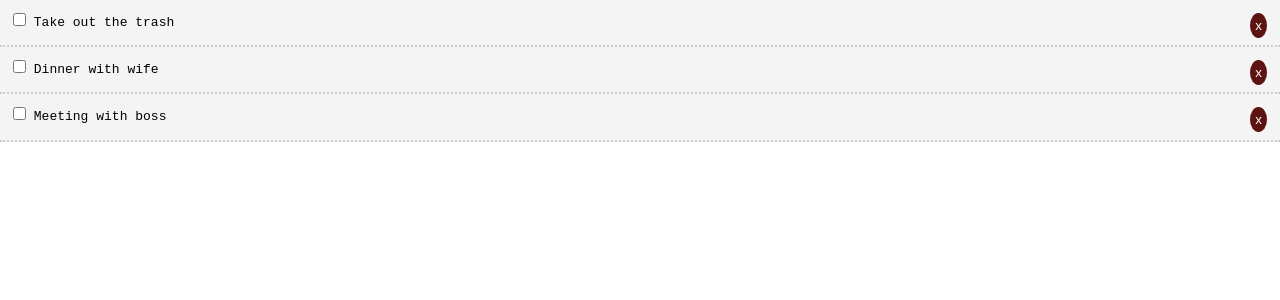
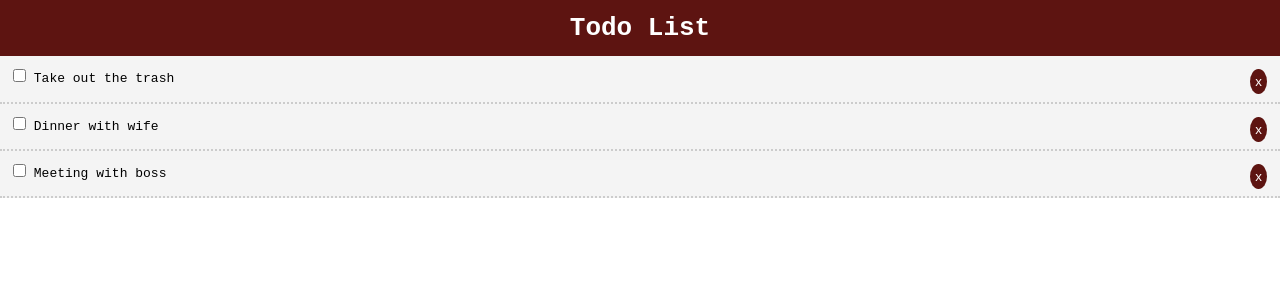
Before and after one commit to jfcv/React-Todo-List, a React (Create React App) app: page / in a window 1280 px wide. Shown: the top 300 px of the page. Built offline with nearby package versions, Linux system fonts and the light colour scheme.

Commit message:
Header component added as a functional component 'stateless'.

```diff
--- a/src/App.js
+++ b/src/App.js
@@ -1,6 +1,7 @@
 import React, { Component } from 'react'
 import './App.css';
 import Todos from './components/Todos'
+import Header from './components/layout/Header'
 
 
 export class App extends Component {
@@ -44,6 +45,7 @@
   render() {
     return (
       <div>
+        <Header />
         <Todos todos={this.state.todos} markComplete={this.markComplete} deleteTodo={this.deleteTodo} />
       </div>
     )
--- /dev/null
+++ b/src/components/layout/Header.jsx
@@ -0,0 +1,16 @@
+import React from 'react'
+
+export default function AddTodo() {
+    return (
+        <header style={headerStyle}>
+            <h1>Todo List</h1>
+        </header>
+    )
+}
+
+const headerStyle = {
+    textAlign: 'center',
+    color: '#fff',
+    background: '#5D1411',
+    padding: '10px'
+}
```
